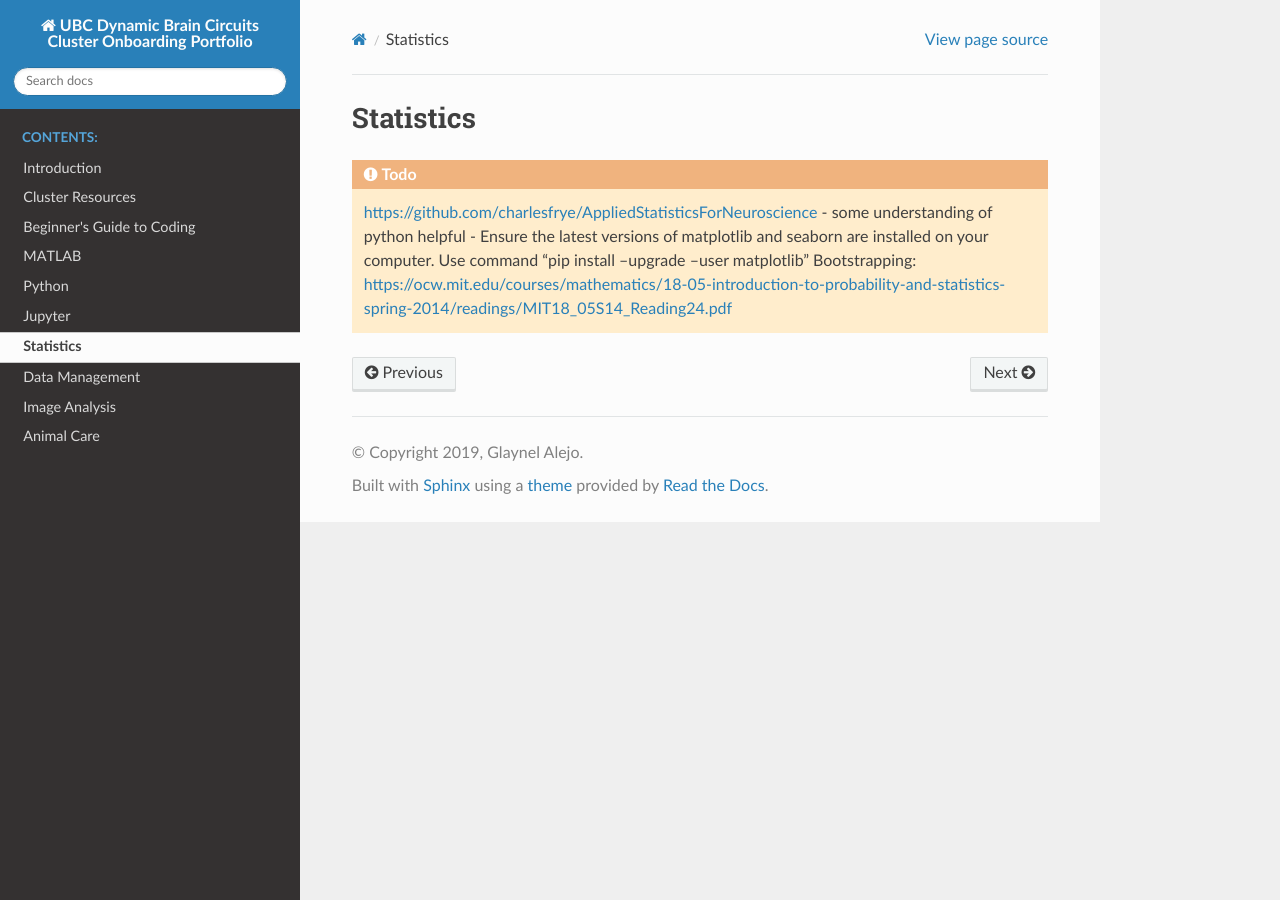
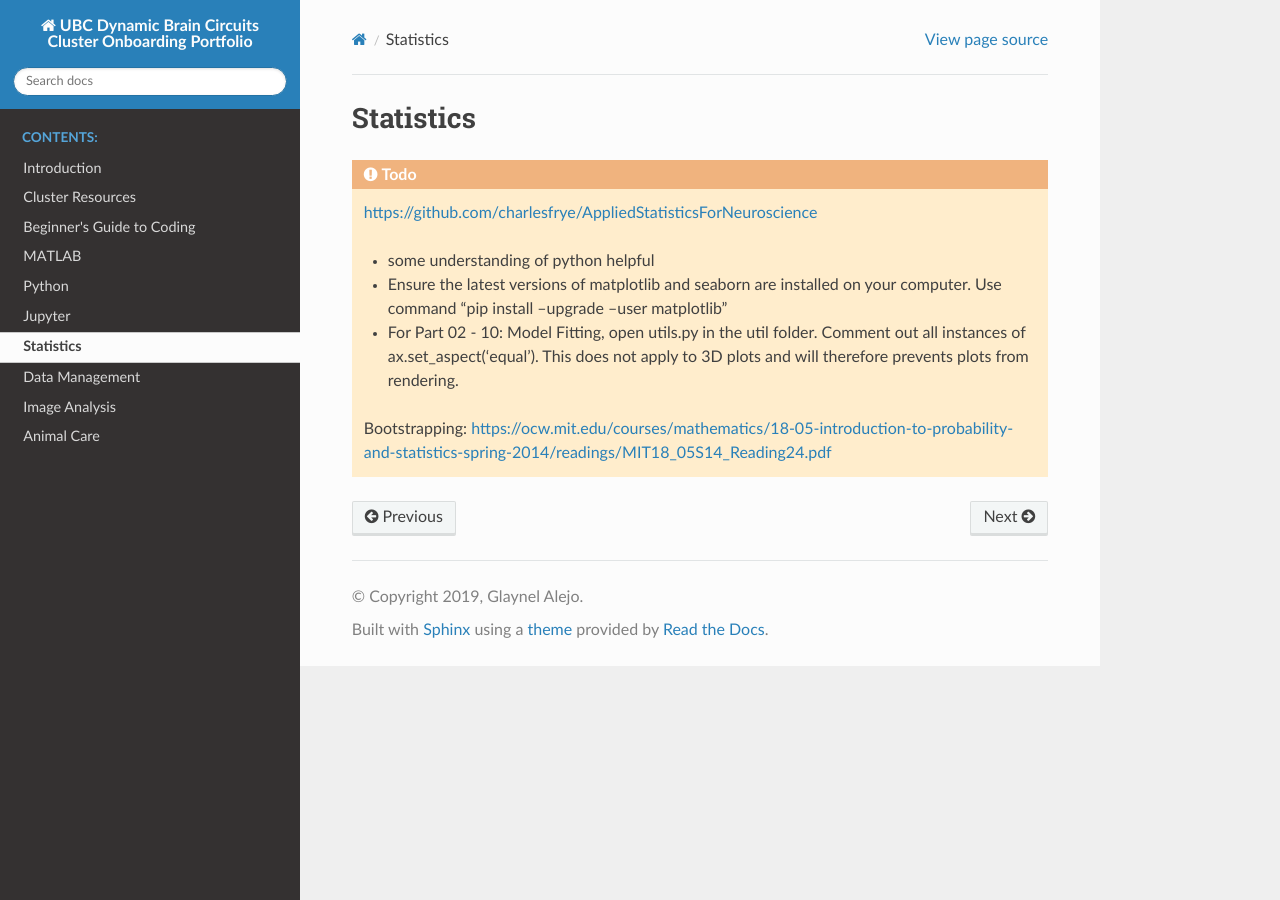
Before and after one commit to ubcbraincircuits/onboarding, a Sphinx documentation site: the page built from source/statistics.rst, in a window 1280 px wide. Built offline with Sphinx 7.4.7 and the Read the Docs theme 2.0.0, drawn with Linux system fonts in a browser that asks for light colours.

Commit message:
Add info to todo

```diff
--- a/source/statistics.rst
+++ b/source/statistics.rst
@@ -4,7 +4,11 @@ Statistics
 
 .. todo::
 	https://github.com/charlesfrye/AppliedStatisticsForNeuroscience
+
 	- some understanding of python helpful
+
 	- Ensure the latest versions of matplotlib and seaborn are installed on your computer. Use command "pip install --upgrade --user matplotlib"
+
+	- For Part 02 - 10: Model Fitting, open utils.py in the util folder. Comment out all instances of ax.set_aspect('equal'). This does not apply to 3D plots and will therefore prevents plots from rendering.
 	Bootstrapping:
 	https://ocw.mit.edu/courses/mathematics/18-05-introduction-to-probability-and-statistics-spring-2014/readings/MIT18_05S14_Reading24.pdf
```
